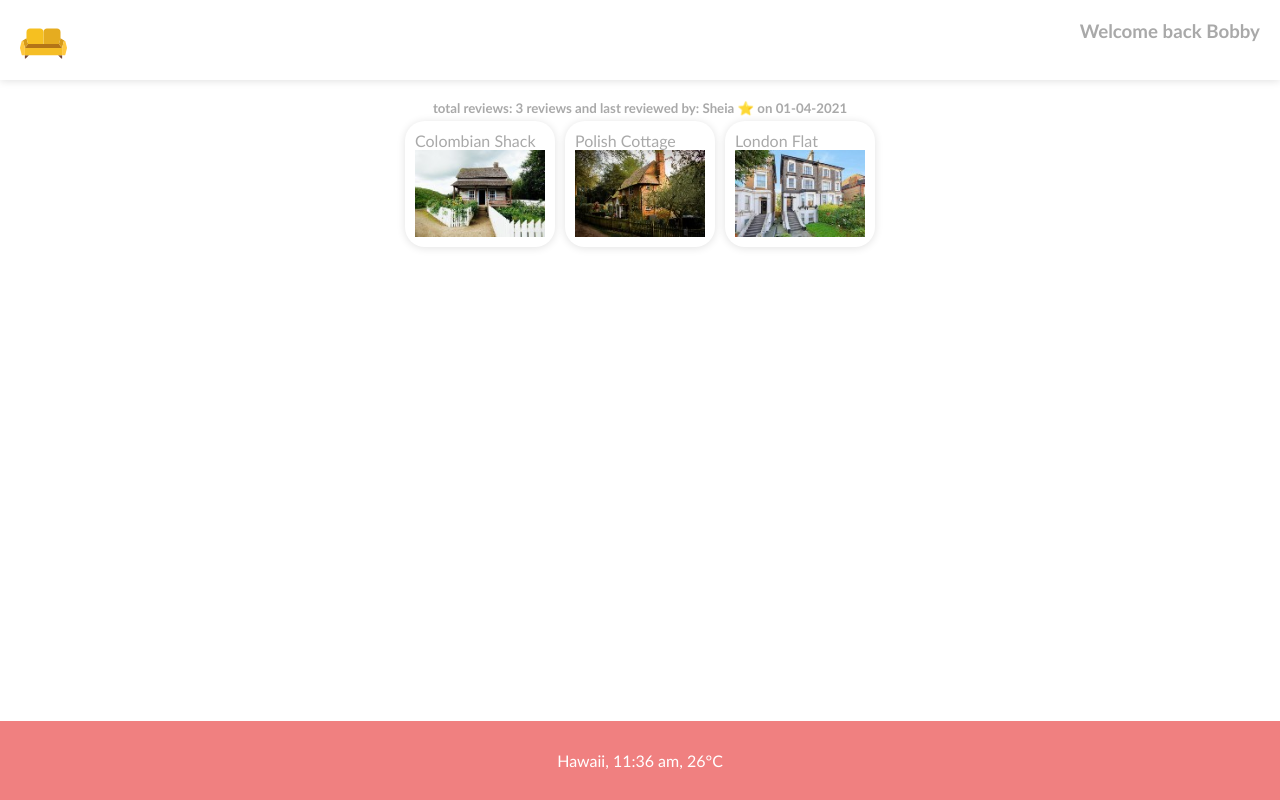
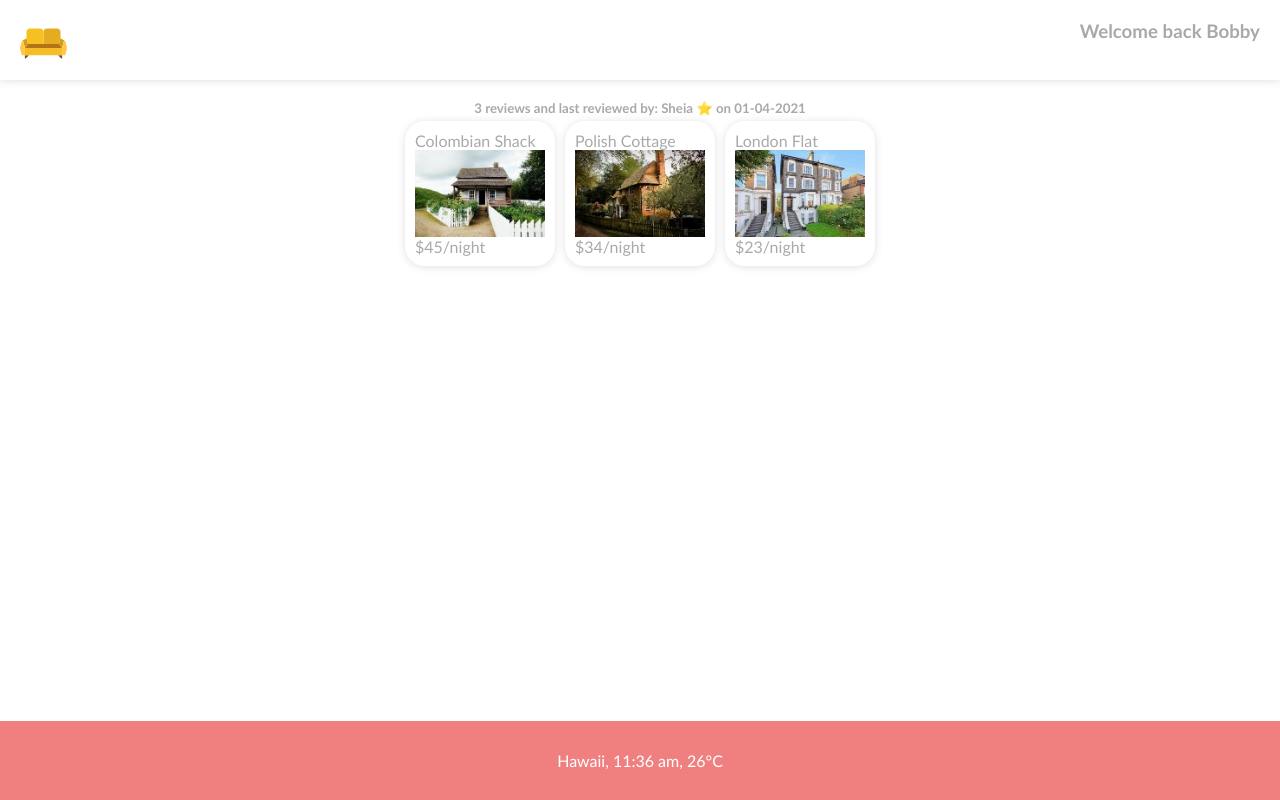
Before and after one commit to gabycode/couch-surfing-website, a React (Vite) app: page / in a window 1280 px wide. Built offline with nearby package versions, Linux system fonts and the light colour scheme.

Commit message:
add: showDetails function and function types

```diff
--- a/src/App.tsx
+++ b/src/App.tsx
@@ -1,6 +1,7 @@
 import "./App.css";
 import { populateUser, showTotalReviews } from "./utils";
 import { Permission, LoyaltyUser } from "./enums";
+import { Country, Price } from "./types";
 
 const reviews: {
   name: string;
@@ -47,12 +48,12 @@ const you: {
 const properties: {
   image: string;
   title: string;
-  price: number;
+  price: Price;
   location: {
     firstLine: string;
     city: string;
     code: number;
-    country: string;
+    country: Country;
   };
   contact: [number, string];
   isAvailable: boolean;
@@ -100,6 +101,14 @@ const properties: {
 
 const currentLocation: [string, string, number] = ["Hawaii", "11:36", 26];
 
+let isLoggedIn = true;
+
+function showDetails(authorityStatus: boolean | Permissions, price: number) {
+  if (authorityStatus) {
+    return `$${price}/night`;
+  }
+}
+
 function App() {
   return (
     <>
@@ -112,7 +121,6 @@ function App() {
       </div>
       <div className="container">
         <h5 id="reviews">
-          total reviews:{" "}
           {showTotalReviews(
             reviews.length,
             reviews[0].name,
@@ -124,7 +132,9 @@ function App() {
           {properties.map((property, index) => (
             <div className="card" key={index}>
               {property.title}
+
               <img src={property.image} />
+              <div>{showDetails(isLoggedIn, property.price)}</div>
             </div>
           ))}
         </div>
```
